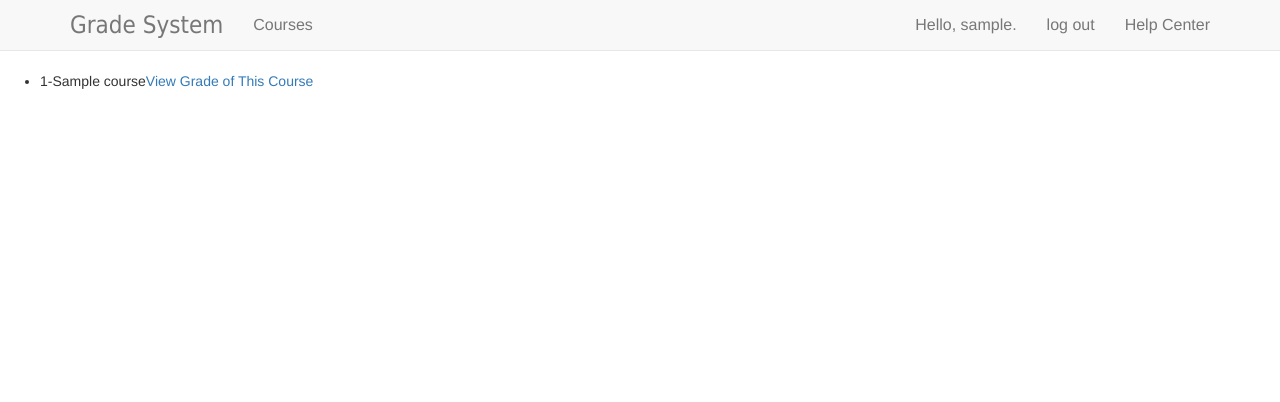
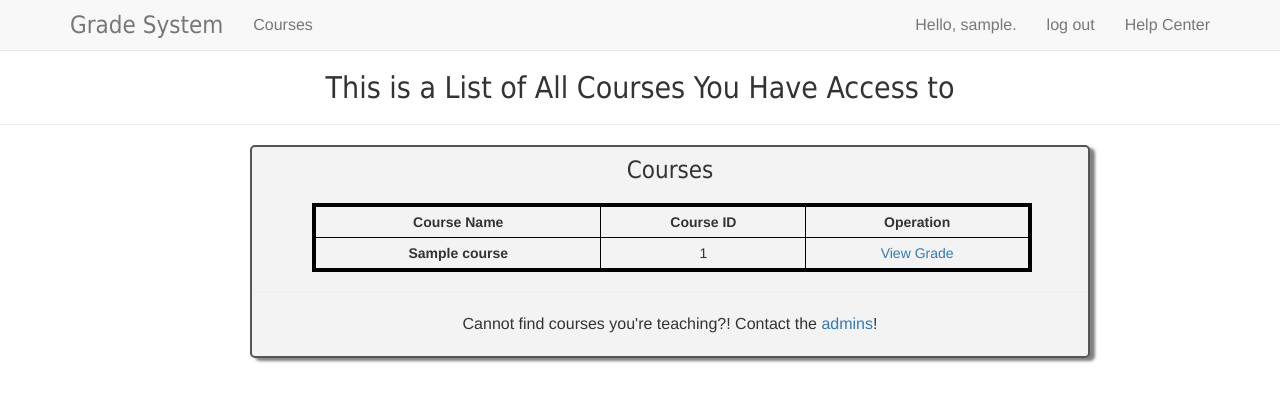
Before and after one commit to Fudanyrd/COMP130010, a Django app: page /courses in a window 1280 px wide. Shown: the top 402 px of the page. Run offline with Django 5.2, Linux system fonts and the light colour scheme; a user stored in the database is signed in; tables that the repository leaves empty hold one stand-in row (values such as "Sample post"); some libraries are stand-ins or nearby versions.

Commit message:
Complete the project; fix courses.html

```diff
--- /dev/null
+++ b/myapp/static/myapp/table-event.js
@@ -0,0 +1,75 @@
+getReverseColor = (color) => {
+  switch (color) {
+    case "white":
+      return "black";
+    case "":
+    case "black":
+      return "white";
+    // red and its reverse
+    case "red":
+      return "rgb(255, 240, 64)";
+    case "rgb(255, 240, 64)":
+      return "red";
+    // green and its reverse
+    case "green":
+      return "rgb(32, 255, 128)";
+    case "rgb(32, 255, 128)":
+      return "green";
+    // blue and its reverse
+    case "blue":
+      return "rgb(64, 240, 255)";
+    case "rgb(64, 240, 255)":
+      return "blue";
+  }
+};
+
+let ths = document.querySelectorAll("th");
+let tds = document.querySelectorAll("td");
+for (let i = 0; i < ths.length; ++i) {
+  ths[i].style.textAlign = 'center';
+}
+for (let i = 0; i < tds.length; ++i) {
+  tds[i].style.textAlign = 'center';
+}
+for (let i = 0; i < ths.length; ++i) {
+  ths[i].style.padding = "5px 10px 5px 10px";
+  ths[i].addEventListener("mouseenter", (event) => {
+    ths[i].style.backgroundColor = "#333";
+    ths[i].style.color = "white";
+  });
+  ths[i].addEventListener("mouseleave", (event) => {
+    ths[i].style.backgroundColor = "white";
+    ths[i].style.color = "black";
+  });
+}
+for (let i = 0; i < tds.length; ++i) {
+  tds[i].style.padding = "5px 10px 5px 10px";
+  tds[i].style.textAlign = "center";
+  tds[i].addEventListener("mouseenter", (event) => {
+    tds[i].style.backgroundColor = "#333";
+    tds[i].style.color = getReverseColor(tds[i].style.color);
+  });
+  tds[i].addEventListener("mouseleave", (event) => {
+    tds[i].style.backgroundColor = "white";
+    tds[i].style.color = getReverseColor(tds[i].style.color);
+  });
+}
+
+let tdas = document.querySelectorAll("a.tda");
+for (let i = 0; i < tdas.length; ++i) {
+  tdas[i].addEventListener("mouseenter", (event) => {
+    tdas[i].style.color = "rgb(64, 240, 255)";
+  });
+  tdas[i].addEventListener("mouseleave", (event) => {
+    tdas[i].style.color = "blue";
+  });
+}
+let container = document.querySelector("#tbcontainer");
+container.addEventListener("mouseenter", (event) => {
+  container.style.border = "2px solid rgb(32,128, 255)";
+  container.style.boxShadow = "0 0 6px 4px rgb(32,64, 255)";
+});
+container.addEventListener("mouseleave", (event) => {
+  container.style.border = "2px solid #555";
+  container.style.boxShadow = "5px 3px 3px grey";
+});
--- a/myapp/templates/courses.html
+++ b/myapp/templates/courses.html
@@ -1,11 +1,56 @@
-{% extends "base.html" %}
+{% extends "base.html" %} {% block content %}
+<h2 style="text-align: center; font-family: Tahoma">
+  This is a List of All Courses You Have Access to
+</h2>
+<hr />
+<style>
+  #tbcontainer {
+    width: 840px;
+    margin-left: 250px;
+    background-color: #f3f3f3;
+    border: 2px solid #555;
+    border-radius: 5px;
+    box-shadow: 5px 3px 3px grey;
+    padding-top: 10px;
+    padding-bottom: 10px;
+  }
+  th
+  td {
+    padding-top: 10px;
+    padding-bottom: 10px;
+    text-align: center;
+  }
+</style>
+<div id="tbcontainer">
+  <h3 style="text-align:center;font-family:Tahoma;margin-bottom:20px;margin-top:0">Courses</h3>
+  <table style="border: 4px solid black; width: 720px; margin-left: 60px;text-align:center">
+    <colgroup span="4"></colgroup>
+    <thead>
+      <tr>
+        <th style="border: 1px solid black" scope="col">Course Name</th>
+        <th style="border: 1px solid black" scope="col">Course ID</th>
+        <th style="border: 1px solid black" scope="col">Operation</th>
+      </tr>
+    </thead>
+    <tbody>
+      {% for course in courses %}
+      <tr>
+        <th style="border: 1px solid black" scope="row">{{ course.cname }}</th>
+        <td style="border: 1px solid black">{{ course.cid }}</td>
+        <td style="border: 1px solid black">
+          <a href="{% url 'myapp:grades' course.id %}" class="tda"
+            >View Grade</a
+          >
+        </td>
+      </tr>
+      {% endfor %}
+    </tbody>
+  </table>
+  <hr/>
+  <p style="text-align:center;font-size:16px">Cannot find courses you're teaching?! Contact the <a href="{% url 'users:help' %}">admins</a>!</p>
+</div>
 
-{% block content %}
-  <ul>
-    {% for course in courses %}
-      <li>{{ course }}<a href="{% url 'myapp:grades' course.id %}">View Grade of This Course</a></li>
-    {% empty %}
-      <li>No courses added! Contact website manager to add one.</li>
-    {% endfor %}
-  </ul>
+{% load static %}
+<script src="{% static 'myapp/table-event.js'%}">
+</script>
 {% endblock content %}
```
Also changed, not shown: myapp/templates/grades.html (+1 -70 lines).
